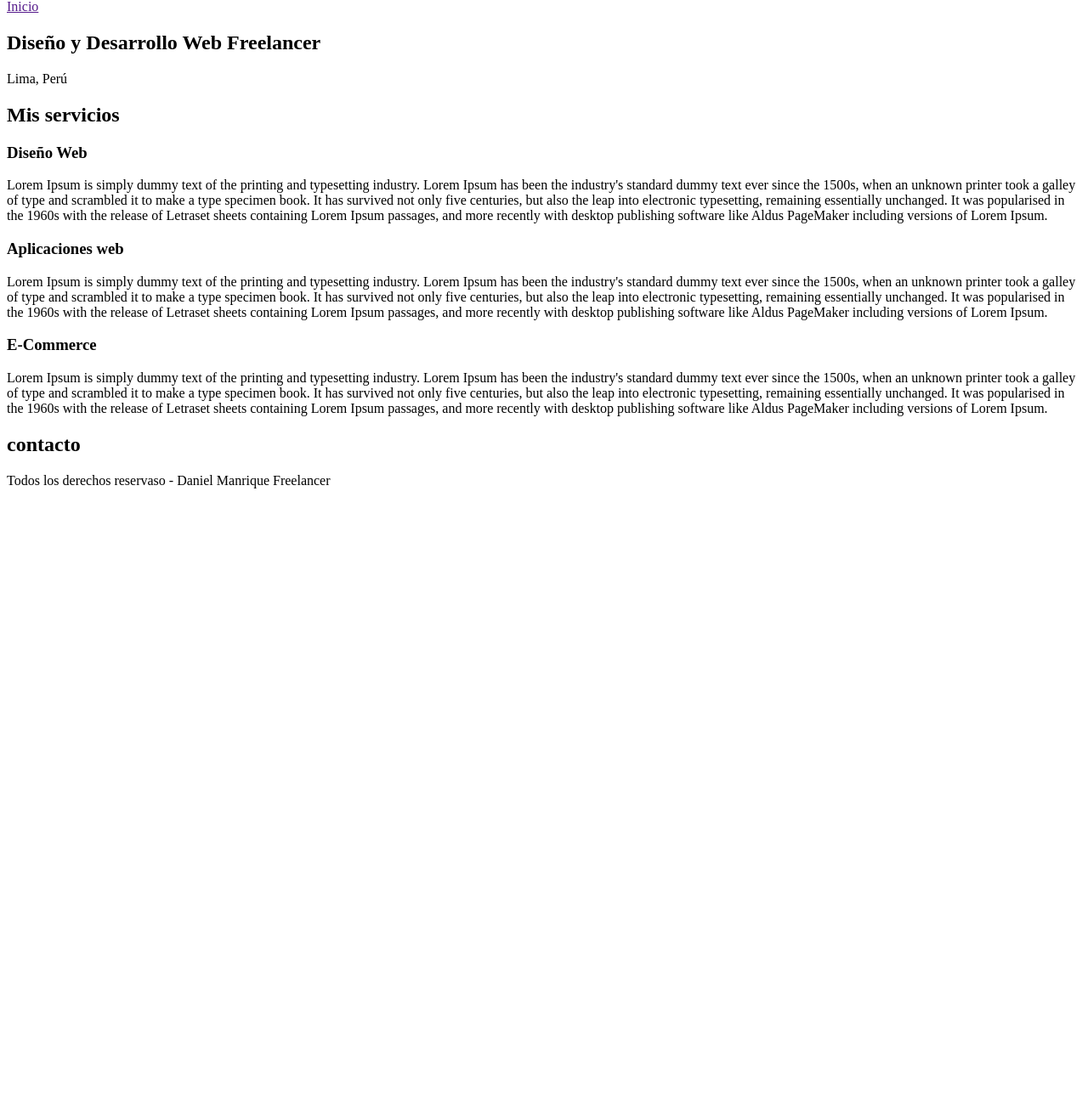
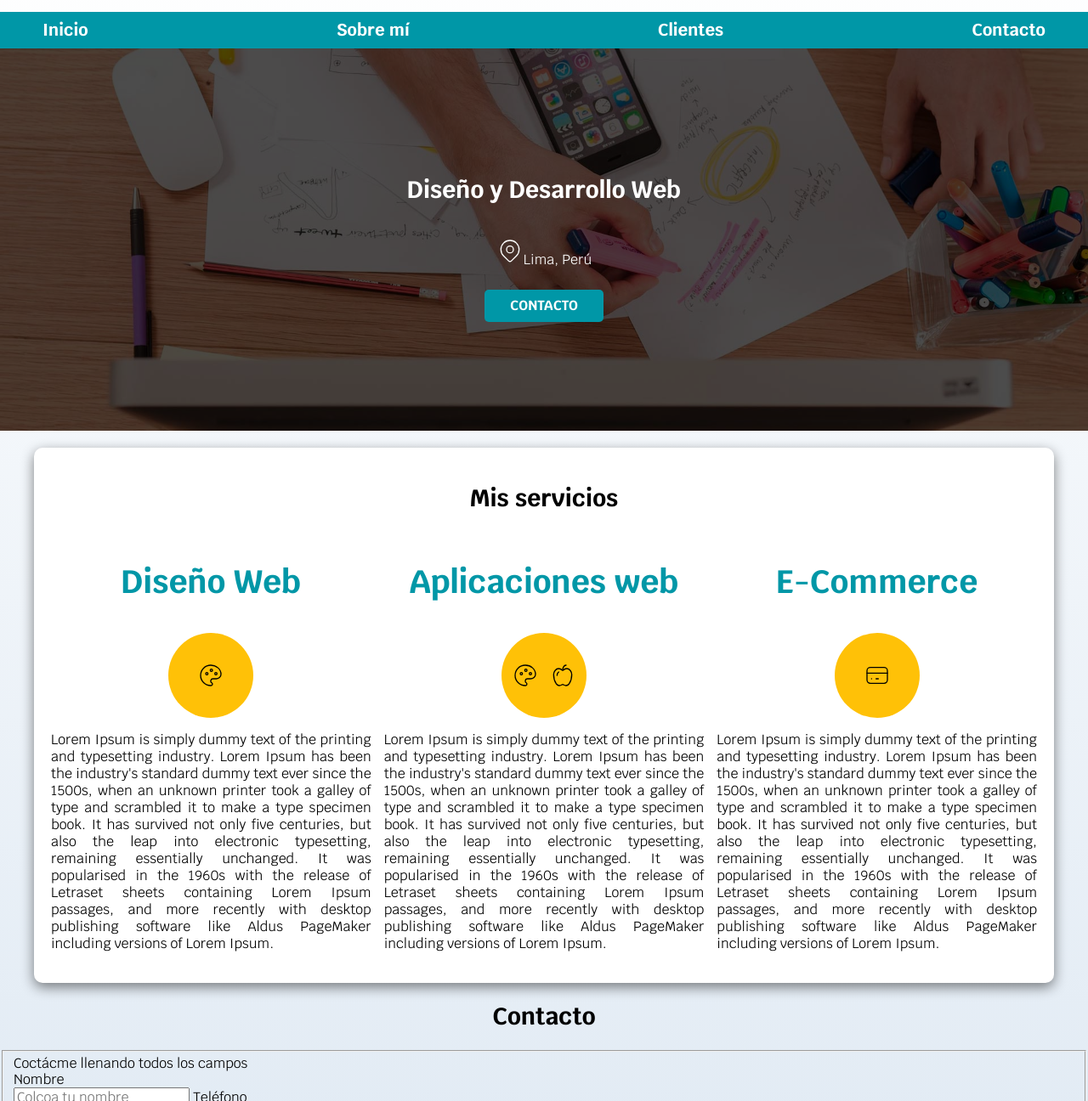
Before and after one commit to Alreinzian/freelancerPage, a plain HTML site: page index.html in a window 1280 px wide. Shown: the part 81-1377 px from the top of the page at 85% size. Before the commit the page ends 800 px from the top, so only its background shows below. Drawn offline with Linux system fonts and the light colour scheme.

Commit message:
Create main and style CSS

```diff
--- /dev/null
+++ b/css/style.css
@@ -0,0 +1,167 @@
+:root {
+  --blanco: #ffffff;
+  --oscuro: #212121;
+  --primario: #ffc107;
+  --secundario: #0097a7;
+  --gris: #757575;
+  --fuente-principal: 3.8rem;
+}
+
+html {
+  font-size: 62.5%;
+  box-sizing: border-box; /*Permite eliminar el modelo caja*/
+}
+*,
+*:before,
+*:after {
+  box-sizing: border-box;
+}
+
+body {
+  font-size: 16px;
+  font-family: "Krub", sans-serif;
+  background-image: linear-gradient(to top, #dfe9f3 0%, var(--blanco) 100%);
+}
+h1 {
+  font-size: 3.8rem;
+}
+h2 {
+  font-size: 2.8rem;
+}
+h3 {
+  font-size: 3.8rem;
+}
+h1,
+h2,
+h3 {
+  text-align: center;
+}
+/* Con este codificación 1 rem = 10 px*/
+
+.shadow {
+  -webkit-box-shadow: 0px 5px 15px 0px rgba(0, 0, 0, 0.49);
+  -moz-box-shadow: 0px 5px 15px 0px rgba(0, 0, 0, 0.49);
+  box-shadow: 0px 5px 15px 0px rgba(0, 0, 0, 0.49);
+  background-color: var(--blanco);
+  padding: 2rem;
+  border-radius: 1rem;
+}
+.title span {
+  font-size: 2rem;
+}
+.container {
+  max-width: 120rem;
+  margin: 0 auto;
+}
+
+.nv-bg {
+  background-color: var(--secundario);
+}
+.navigate-principal {
+  display: flex;
+  flex-direction: column;
+}
+
+@media (min-width: 768px) {
+  .navigate-principal {
+    flex-direction: row;
+    justify-content: space-between;
+  }
+}
+
+.navigate-principal a {
+  display: block;
+  text-align: center;
+  color: var(--blanco);
+  text-decoration: none;
+  font-size: 2rem;
+  font-weight: 700;
+  padding: 1rem;
+}
+
+.navigate-principal a:hover {
+  background-color: var(--primario);
+
+  color: var(--oscuro);
+}
+
+.hero {
+  background-image: url(../img/hero.jpg);
+  background-repeat: no-repeat;
+  background-size: cover;
+  height: 450px;
+
+  position: relative;
+  margin-bottom: 2rem;
+}
+.container-hero {
+  position: absolute;
+  background-color: rgb(0 0 0 /70%);
+  width: 100%;
+  height: 100%;
+
+  /*Este código permite alinear vertical y horizontalmente */
+  display: flex;
+  flex-direction: column;
+  align-items: center;
+  justify-content: center;
+}
+
+.container-hero h2,
+.container-hero p {
+  color: var(--blanco);
+}
+
+.button {
+  background-color: var(--secundario);
+  color: var(--blanco);
+  padding: 1rem 3rem;
+  margin-top: 1rem;
+  text-decoration: none;
+  text-transform: uppercase;
+  font-weight: bold;
+  border-radius: 5px;
+  text-align: center;
+  width: 90%;
+}
+@media (min-width: 760px) {
+  .button {
+    width: auto;
+  }
+}
+
+@media (min-width: 768px) {
+
+
+  .services{
+    display: grid;
+    grid-template-columns: repeat(3, 1fr);
+    column-gap: 15px;
+  }
+}
+
+.service{
+  display: flex;
+  flex-direction: column;
+  align-items: center;
+
+}
+.service h3{
+  color: var(--secundario);
+  font-weight: bold;
+  fo
+}
+
+.service p{
+  line-height: 2rem;
+  text-align: justify;
+}
+.service .icons{
+  height: 10rem;
+  width: 10rem;
+  background: var(--primario);
+  display: flex;
+  border-radius: 5rem;
+  justify-content: space-evenly;
+  align-items: center;
+}
--- a/index.html
+++ b/index.html
@@ -1,46 +1,214 @@
 <!DOCTYPE html>
 <html lang="en">
   <head>
-    <meta charset="UTF-8">
-    <meta name="viewport" content="width=device-width, initial-scale=1.0">
+    <meta charset="UTF-8" />
+    <meta name="viewport" content="width=device-width, initial-scale=1.0" />
+    <link rel="preload" href="css/normalize.css" />
+    <link rel="stylesheet" href="css/normalize.css" />
+    <link
+      href="https://fonts.googleapis.com/css2?family=Krub:wght@400;700&display=swap"
+      rel="stylesheet"
+    />
+    <link rel="preload" href="css/style.css" />
+    <link rel="stylesheet" href="css/style.css" />
+
     <title>Frelancer</title>
   </head>
   <body>
     <header>
-        <h1>Daniel Manrique - Freelancer</h1>
+      <h1 class="title">Daniel Manrique - <span> Freelancer</span></h1>
     </header>
-    <nav>
-        <a href="">Inicio</a>
+    <div class="nv-bg">
+      <nav class="navigate-principal container">
+        <a href="#">Inicio</a>
+        <a href="#">Sobre mí</a>
+        <a href="#">Clientes</a>
+        <a href="#">Contacto</a>
+      </nav>
+    </div>
 
+    <section class="hero">
+      <div class="class container-hero">
+        <h2>Diseño y Desarrollo Web</h2>
 
-    </nav>
-    <section>
-        <h2>Diseño y Desarrollo Web Freelancer</h2>
-        <p>Lima, Perú</p>
+        <p>
+          <svg
+            xmlns="http://www.w3.org/2000/svg"
+            viewBox="0 0 24 24"
+            fill="none"
+            stroke="currentColor"
+            stroke-linecap="round"
+            stroke-linejoin="round"
+            width="32"
+            height="32"
+            stroke-width="1"
+          >
+            <path d="M9 11a3 3 0 1 0 6 0a3 3 0 0 0 -6 0"></path>
+            <path
+              d="M17.657 16.657l-4.243 4.243a2 2 0 0 1 -2.827 0l-4.244 -4.243a8 8 0 1 1 11.314 0z"
+            ></path></svg
+          >Lima, Perú
+        </p>
+
+        <a class="button" href="">Contacto</a>
+      </div>
     </section>
 
-    <main>
+    <main class="container shadow">
       <h2>Mis servicios</h2>
-        <section>
+
+      <div class="services">
+        <section class="service">
           <h3>Diseño Web</h3>
-            <p>Lorem Ipsum is simply dummy text of the printing and typesetting industry. Lorem Ipsum has been the industry's standard dummy text ever since the 1500s, when an unknown printer took a galley of type and scrambled it to make a type specimen book. It has survived not only five centuries, but also the leap into electronic typesetting, remaining essentially unchanged. It was popularised in the 1960s with the release of Letraset sheets containing Lorem Ipsum passages, and more recently with desktop publishing software like Aldus PageMaker including versions of Lorem Ipsum.</p>
+          <div class="icons">
+            <svg
+              xmlns="http://www.w3.org/2000/svg"
+              viewBox="0 0 24 24"
+              fill="none"
+              stroke="currentColor"
+              stroke-linecap="round"
+              stroke-linejoin="round"
+              width="32"
+              height="32"
+              stroke-width="1"
+            >
+              <path
+                d="M12 21a9 9 0 0 1 0 -18c4.97 0 9 3.582 9 8c0 1.06 -.474 2.078 -1.318 2.828c-.844 .75 -1.989 1.172 -3.182 1.172h-2.5a2 2 0 0 0 -1 3.75a1.3 1.3 0 0 1 -1 2.25"
+              ></path>
+              <path d="M8.5 10.5m-1 0a1 1 0 1 0 2 0a1 1 0 1 0 -2 0"></path>
+              <path d="M12.5 7.5m-1 0a1 1 0 1 0 2 0a1 1 0 1 0 -2 0"></path>
+              <path d="M16.5 10.5m-1 0a1 1 0 1 0 2 0a1 1 0 1 0 -2 0"></path>
+            </svg>
+          </div>
+          <p>
+            Lorem Ipsum is simply dummy text of the printing and typesetting
+            industry. Lorem Ipsum has been the industry's standard dummy text
+            ever since the 1500s, when an unknown printer took a galley of type
+            and scrambled it to make a type specimen book. It has survived not
+            only five centuries, but also the leap into electronic typesetting,
+            remaining essentially unchanged. It was popularised in the 1960s
+            with the release of Letraset sheets containing Lorem Ipsum passages,
+            and more recently with desktop publishing software like Aldus
+            PageMaker including versions of Lorem Ipsum.
+          </p>
         </section>
-        <section>
+        <section class="service">
           <h3>Aplicaciones web</h3>
-            <p>Lorem Ipsum is simply dummy text of the printing and typesetting industry. Lorem Ipsum has been the industry's standard dummy text ever since the 1500s, when an unknown printer took a galley of type and scrambled it to make a type specimen book. It has survived not only five centuries, but also the leap into electronic typesetting, remaining essentially unchanged. It was popularised in the 1960s with the release of Letraset sheets containing Lorem Ipsum passages, and more recently with desktop publishing software like Aldus PageMaker including versions of Lorem Ipsum.</p>
 
+          <div class="icons">
+            <svg
+              xmlns="http://www.w3.org/2000/svg"
+              viewBox="0 0 24 24"
+              fill="none"
+              stroke="currentColor"
+              stroke-linecap="round"
+              stroke-linejoin="round"
+              width="32"
+              height="32"
+              stroke-width="1"
+            >
+              <path
+                d="M12 21a9 9 0 0 1 0 -18c4.97 0 9 3.582 9 8c0 1.06 -.474 2.078 -1.318 2.828c-.844 .75 -1.989 1.172 -3.182 1.172h-2.5a2 2 0 0 0 -1 3.75a1.3 1.3 0 0 1 -1 2.25"
+              ></path>
+              <path d="M8.5 10.5m-1 0a1 1 0 1 0 2 0a1 1 0 1 0 -2 0"></path>
+              <path d="M12.5 7.5m-1 0a1 1 0 1 0 2 0a1 1 0 1 0 -2 0"></path>
+              <path d="M16.5 10.5m-1 0a1 1 0 1 0 2 0a1 1 0 1 0 -2 0"></path>
+            </svg>
+            <svg
+              xmlns="http://www.w3.org/2000/svg"
+              viewBox="0 0 24 24"
+              fill="none"
+              stroke="currentColor"
+              stroke-linecap="round"
+              stroke-linejoin="round"
+              width="32"
+              height="32"
+              stroke-width="1"
+            >
+              <path
+                d="M4 11.319c0 3.102 .444 5.319 2.222 7.978c1.351 1.797 3.156 2.247 5.08 .988c.426 -.268 .97 -.268 1.397 0c1.923 1.26 3.728 .809 5.079 -.988c1.778 -2.66 2.222 -4.876 2.222 -7.977c0 -2.661 -1.99 -5.32 -4.444 -5.32c-1.267 0 -2.41 .693 -3.22 1.44a.5 .5 0 0 1 -.672 0c-.809 -.746 -1.953 -1.44 -3.22 -1.44c-2.454 0 -4.444 2.66 -4.444 5.319"
+              ></path>
+              <path d="M7 12c0 -1.47 .454 -2.34 1.5 -3"></path>
+              <path d="M12 7c0 -1.2 .867 -4 3 -4"></path>
+            </svg>
+          </div>
+          <p>
+            Lorem Ipsum is simply dummy text of the printing and typesetting
+            industry. Lorem Ipsum has been the industry's standard dummy text
+            ever since the 1500s, when an unknown printer took a galley of type
+            and scrambled it to make a type specimen book. It has survived not
+            only five centuries, but also the leap into electronic typesetting,
+            remaining essentially unchanged. It was popularised in the 1960s
+            with the release of Letraset sheets containing Lorem Ipsum passages,
+            and more recently with desktop publishing software like Aldus
+            PageMaker including versions of Lorem Ipsum.
+          </p>
         </section>
-        <section>
+        <section class="service">
           <h3>E-Commerce</h3>
-            <p>Lorem Ipsum is simply dummy text of the printing and typesetting industry. Lorem Ipsum has been the industry's standard dummy text ever since the 1500s, when an unknown printer took a galley of type and scrambled it to make a type specimen book. It has survived not only five centuries, but also the leap into electronic typesetting, remaining essentially unchanged. It was popularised in the 1960s with the release of Letraset sheets containing Lorem Ipsum passages, and more recently with desktop publishing software like Aldus PageMaker including versions of Lorem Ipsum.</p>
+          <div class="icons">
+            <svg
+              xmlns="http://www.w3.org/2000/svg"
+              viewBox="0 0 24 24"
+              fill="none"
+              stroke="currentColor"
+              stroke-linecap="round"
+              stroke-linejoin="round"
+              width="32"
+              height="32"
+              stroke-width="1"
+            >
+              <path
+                d="M3 5m0 3a3 3 0 0 1 3 -3h12a3 3 0 0 1 3 3v8a3 3 0 0 1 -3 3h-12a3 3 0 0 1 -3 -3z"
+              ></path>
+              <path d="M3 10l18 0"></path>
+              <path d="M7 15l.01 0"></path>
+              <path d="M11 15l2 0"></path>
+            </svg>
+          </div>
+          <p>
+            Lorem Ipsum is simply dummy text of the printing and typesetting
+            industry. Lorem Ipsum has been the industry's standard dummy text
+            ever since the 1500s, when an unknown printer took a galley of type
+            and scrambled it to make a type specimen book. It has survived not
+            only five centuries, but also the leap into electronic typesetting,
+            remaining essentially unchanged. It was popularised in the 1960s
+            with the release of Letraset sheets containing Lorem Ipsum passages,
+            and more recently with desktop publishing software like Aldus
+            PageMaker including versions of Lorem Ipsum.
+          </p>
         </section>
+      </div>
     </main>
     <section>
-       <h2>contacto</h2>
+      <h2>Contacto</h2>
+      <form action="">
+        <fieldset>
+          <div>
+            <legend>Coctácme llenando todos los campos</legend>
+            <label for="">Nombre</label>
+          </div>
+          <div>
+            <input type="text" placeholder="Colcoa tu nombre" />
+            <label for="">Teléfono</label>
+          </div>
+          <div>
+            <input type="tel" placeholder="Agrega tu teléfono" />
+            <label for="">Correo</label>
+          </div>
+          <div>
+            <input type="email" placeholder="Coloca tu email" />
+            <label for="">Mensaje</label>
+          </div>
+          <div>
+            <textarea name="" id=""></textarea>
+            <input class="button" type="submit" value="Enviar" />
+          </div>
+        </fieldset>
+      </form>
     </section>
     <footer>
       <p>Todos los derechos reservaso - Daniel Manrique Freelancer</p>
     </footer>
-
   </body>
 </html>
```
Also changed, not shown: css/normalize.css (added), img/hero.jpg (renamed from hero.jpg). Lines whose indentation alone changed are shown as unchanged.
